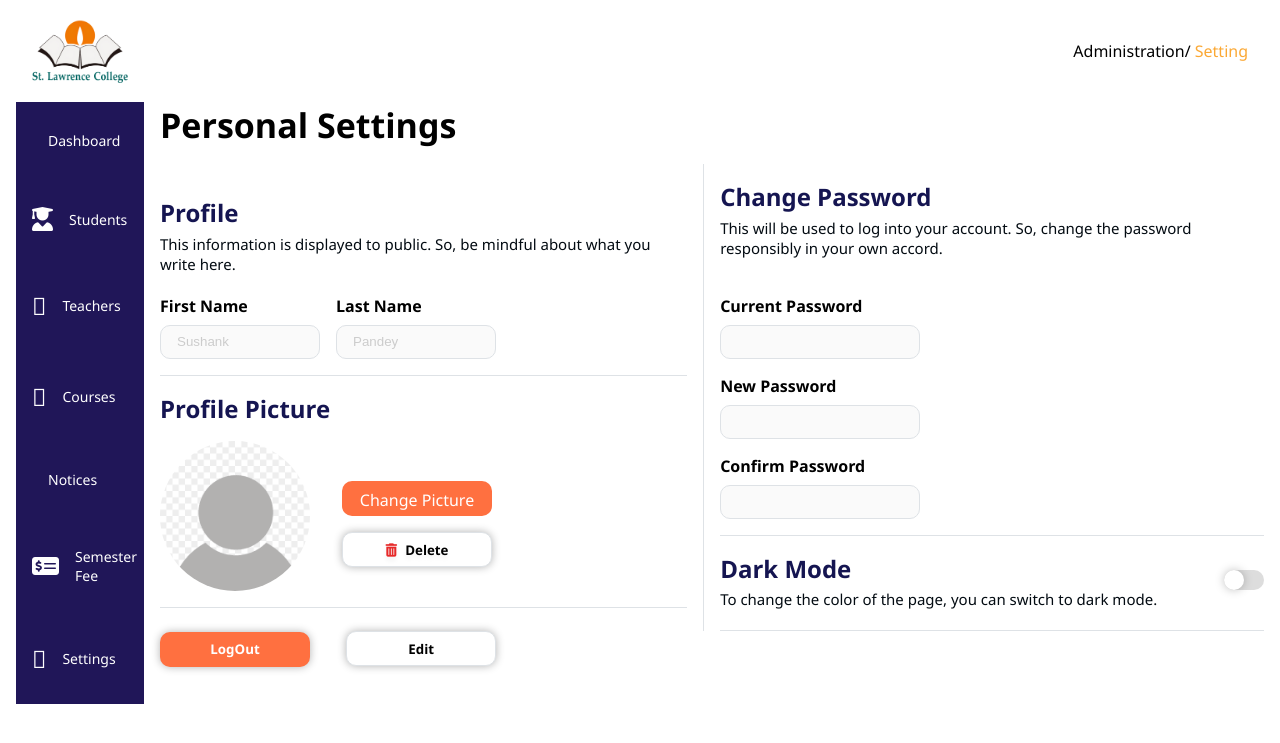
After one commit to sushankpp/Student-management-system, a PHP site: page /setting.php in a window 1280 px wide. The commit adds this page. Shown: the top 743 px of the page. Run offline with PHP 8.4, Linux system fonts and the light colour scheme.

Commit message:
setting page and dark mode almost completed

```diff
--- a/course.php
+++ b/course.php
@@ -45,7 +45,7 @@
                         <li><a href="notice.php"><i class="fa-regular fa-messages"></i><span>Notices</span></a></li>
                         <li><a href="semesterFee.php"><i class="fa-solid fa-money-check-dollar"></i><span>Semester
                                     Fee</span></a></li>
-                        <li><a href=""><i class="fa-duotone fa-gear"></i><span>Settings</span></a></li>
+                        <li><a href="setting.php"><i class="fa-duotone fa-gear"></i><span>Settings</span></a></li>
                     </ul>
                 </ul>
             </div>
--- a/dashboard.php
+++ b/dashboard.php
@@ -42,7 +42,7 @@
             <div class=" vertical-nav-bar shrink">
                 <ul class="nav-items shrink">
                     <ul class="nav-items ">
-                        <li><a href="dashboard.php"><i class="fa-solid fa-objects-column"></i><span>Dashboard</span></a>
+                    <li><a href="dashboard.php"><i class="fa-solid fa-objects-column"></i><span>Dashboard</span></a>
                         </li>
                         <li><a href="studentList.php"><i class="fa-solid fa-user-graduate"></i><span>Students</span></a>
                         </li>
@@ -52,7 +52,7 @@
                         <li><a href="notice.php"><i class="fa-regular fa-messages"></i><span>Notices</span></a></li>
                         <li><a href="semesterFee.php"><i class="fa-solid fa-money-check-dollar"></i><span>Semester
                                     Fee</span></a></li>
-                        <li><a href=""><i class="fa-duotone fa-gear"></i><span>Settings</span></a></li>
+                        <li><a href="setting.php"><i class="fa-duotone fa-gear"></i><span>Settings</span></a></li>
                     </ul>
                 </ul>
             </div>
--- a/index.php
+++ b/index.php
@@ -90,11 +90,6 @@ include_once ('login.php');
 
 <script type="module" src="script/notification.js" defer></script>
 
-<!--<script type="module" src="../Scripts/homepage.js" defer></script>
-<script type="module" src="../Scripts/form.js" defer></script>
-<script src="script/register.js" defer></script>
-
-<script src="script/loginRegister.js"></script>-->
 </body>
 
 </html>
--- a/notice.php
+++ b/notice.php
@@ -6,7 +6,7 @@
     <meta name="viewport" content="width=device-width, initial-scale=1.0">
     <link rel="stylesheet" href="https://site-assets.fontawesome.com/releases/v6.5.1/css/all.css">
     <link rel="shortcut icon" href="internals/images/st-lawrence-logo.png" type="image/x-icon">
-    <link rel="stylesheet" href="style/loadingScreen.js">
+    <link rel="stylesheet" href="style/loadingScreen.css">
     <link rel="stylesheet" href="style/studentList_sidebar.css">
     <link rel="stylesheet" href="style/student_list.css">
     <link rel="stylesheet" href="style/notice.css">
@@ -37,7 +37,7 @@
 
                 <div class=" vertical-nav-bar ">
                     <ul class="nav-items ">
-                        <li><a href="dashboard.php"><i class="fa-solid fa-objects-column"></i><span>Dashboard</span></a>
+                    <li><a href="dashboard.php"><i class="fa-solid fa-objects-column"></i><span>Dashboard</span></a>
                         </li>
                         <li><a href="studentList.php"><i class="fa-solid fa-user-graduate"></i><span>Students</span></a>
                         </li>
@@ -47,7 +47,7 @@
                         <li><a href="notice.php"><i class="fa-regular fa-messages"></i><span>Notices</span></a></li>
                         <li><a href="semesterFee.php"><i class="fa-solid fa-money-check-dollar"></i><span>Semester
                                     Fee</span></a></li>
-                        <li><a href=""><i class="fa-duotone fa-gear"></i><span>Settings</span></a></li>
+                        <li><a href="setting.php"><i class="fa-duotone fa-gear"></i><span>Settings</span></a></li>
                     </ul>
                 </div>
 
--- a/semesterFee.php
+++ b/semesterFee.php
@@ -6,7 +6,7 @@
     <meta name="viewport" content="width=device-width, initial-scale=1.0">
     <link rel="stylesheet" href="https://site-assets.fontawesome.com/releases/v6.5.1/css/all.css">
     <link rel="shortcut icon" href="internals/images/st-lawrence-logo.png" type="image/x-icon">
-    <link rel="stylesheet" href="style/loadingScreen.js">
+    <link rel="stylesheet" href="style/loadingScreen.css">
     <link rel="stylesheet" href="style/studentList_sidebar.css">
     <link rel="stylesheet" href="style/student_list.css">
     <link rel="stylesheet" href="style/fee.css">
@@ -36,7 +36,7 @@
 
                 <div class=" vertical-nav-bar ">
                     <ul class="nav-items ">
-                        <li><a href="dashboard.php"><i class="fa-solid fa-objects-column"></i><span>Dashboard</span></a>
+                    <li><a href="dashboard.php"><i class="fa-solid fa-objects-column"></i><span>Dashboard</span></a>
                         </li>
                         <li><a href="studentList.php"><i class="fa-solid fa-user-graduate"></i><span>Students</span></a>
                         </li>
@@ -46,7 +46,7 @@
                         <li><a href="notice.php"><i class="fa-regular fa-messages"></i><span>Notices</span></a></li>
                         <li><a href="semesterFee.php"><i class="fa-solid fa-money-check-dollar"></i><span>Semester
                                     Fee</span></a></li>
-                        <li><a href=""><i class="fa-duotone fa-gear"></i><span>Settings</span></a></li>
+                        <li><a href="setting.php"><i class="fa-duotone fa-gear"></i><span>Settings</span></a></li>
                     </ul>
                 </div>
 
--- /dev/null
+++ b/setting.php
@@ -0,0 +1,164 @@
+<!DOCTYPE html>
+<html lang="en">
+
+<head>
+    <meta charset="UTF-8">
+    <meta name="viewport" content="width=device-width, initial-scale=1.0">
+    <link rel="shortcut icon" href="internals/images/st-lawrence-logo.png" type="image/x-icon">
+    <link rel="stylesheet" href="https://site-assets.fontawesome.com/releases/v6.5.1/css/all.css">
+    <link rel="stylesheet" href="style/studentList_sidebar.css">
+    <link rel="stylesheet" href="style/loadingScreen.css">
+    <link rel="stylesheet" href="style/student_list.css">
+    <link rel="stylesheet" href="style/setting.css">
+    <title>Setting Page</title>
+</head>
+
+<body>
+    <div class="loading-container" id="loading-container">
+        <div class="loading-screen"></div>
+    </div>
+    <div class="content" id="content">
+        <header class="header">
+
+
+            <img src="internals/images/st-lawrence-logo.png" alt="college logo" class="logo">
+
+            <div class="current-page-name">
+                <p class="location">Administration/ <span class="exact-location">Setting</span></p>
+            </div>
+
+        </header>
+
+
+        <main class="main-content-container">
+
+            <div class=" vertical-nav-bar ">
+                <ul class="nav-items">
+                    <ul class="nav-items ">
+                        <li><a href="dashboard.php"><i class="fa-solid fa-objects-column"></i><span>Dashboard</span></a>
+                        </li>
+                        <li><a href="studentList.php"><i class="fa-solid fa-user-graduate"></i><span>Students</span></a>
+                        </li>
+                        <li><a href="teacherList.php"><i
+                                    class="fa-duotone fa-person-chalkboard"></i><span>Teachers</span></a></li>
+                        <li><a href="course.php"><i class="fa-duotone fa-book"></i><span>Courses</span></a></li>
+                        <li><a href="notice.php"><i class="fa-regular fa-messages"></i><span>Notices</span></a></li>
+                        <li><a href="semesterFee.php"><i class="fa-solid fa-money-check-dollar"></i><span>Semester
+                                    Fee</span></a></li>
+                        <li><a href="setting.php"><i class="fa-duotone fa-gear"></i><span>Settings</span></a></li>
+                    </ul>
+                </ul>
+            </div>
+
+            <div class="results-container">
+                <h1>Personal Settings</h1>
+
+                <div class="settings">
+
+                    <div class="left-side">
+
+
+                        <section class="personProfileInfo info">
+                            <div class=" profileInfo">
+
+                                <h2>Profile</h2>
+                                <p>This information is displayed to public. So, be mindful about what you
+                                    write here.</p>
+                            </div>
+
+                            <div class="names">
+                                <div class="first">
+
+                                    <label for="First Name" class="name fname">First Name</label>
+                                    <input type="text" name="First-name" id="fname" class="editName" value="Sushank"
+                                        disabled>
+                                </div>
+
+                                <div class="">
+
+                                    <label for="Last Name" class="name lname">Last Name</label>
+                                    <input type="text" name="Last-name" id="lname" class="editName" value="Pandey"
+                                        disabled>
+                                </div>
+                            </div>
+                        </section>
+
+                        <section class="profilePictureInfo info">
+                            <div class=" profilePictureHeader">
+                                <h2>Profile Picture</h2>
+                            </div>
+
+                            <div class="updateProfilePicture">
+                                <div class="profilePicture">
+                                    <img id="profileImage" src="internals/images/default-profile.png"
+                                        alt="Profile Picture">
+                                </div>
+
+                                <div class="decidingButtons">
+
+                                    <label for="photoUploader" class="button changePhoto">Change Picture</label>
+
+                                    <input type="file" name="UpdateProfile" id="photoUploader" class="changeProfile">
+                                    <button class="button delete" id="deleteButton"><i
+                                            class="fa-solid fa-trash-can"></i>Delete</button>
+                                </div>
+
+                            </div>
+                        </section>
+                    </div>
+
+                    <div class="right-side">
+                        <section class="changePasswordDiv info">
+                            <div class="  changePasswordInfo">
+                                <h2>Change Password</h2>
+                                <p>This will be used to log into your account. So, change the password
+                                    responsibly in your own accord.</p>
+                            </div>
+
+                            <div class="passwords">
+                                <div class="">
+
+                                    <label for="Current password" class="CurPass" id="CurPass">Current Password</label>
+                                    <input type="password" name="currentPass" id="currentPass" disabled>
+                                </div>
+
+                                <div class="">
+                                    <label for="new password" class="newPass" id="newPass">new Password</label>
+                                    <input type="password" name="newPassword" id="newPassword" disabled>
+                                </div>
+
+                                <div class="">
+                                    <label for="confirm password" class="ConPass" id="ConPass">confirm Password</label>
+                                    <input type="password" name="confirmPass" id="confirmPass" disabled>
+                                </div>
+                            </div>
+                        </section>
+
+                        <section class="darkModeEnable info">
+                            <div class=" darkModeInfo">
+                                <h2>Dark Mode</h2>
+                                <p> To change the color of the page, you can switch to dark mode.</p>
+                            </div>
+
+                            <div class="checkbox">
+                                <label for="darkMode" class="toggle" id="mytoggle">
+                                    <input type="checkbox" name="darkMode" id="darkMode" class="toggle_input">
+                                    <div class="toggle-fill"></div>
+                                </label>
+                            </div>
+                        </section>
+                    </div>
+
+                </div>
+                <section class="saveOrLogout">
+                    <button class="button logoutBtn">LogOut</button>
+                    <button class="button EditBtn">Edit</button>
+                </section>
+            </div>
+        </main>
+    </div>
+    <script src="script/loadingScreen.js" defer></script>
+    <script src="script/setting.js" defer></script>
+</body>
+
+</html>
--- a/studentList.php
+++ b/studentList.php
@@ -48,7 +48,7 @@
                         <li><a href="notice.php"><i class="fa-regular fa-messages"></i><span>Notices</span></a></li>
                         <li><a href="semesterFee.php"><i class="fa-solid fa-money-check-dollar"></i><span>Semester
                                     Fee</span></a></li>
-                        <li><a href=""><i class="fa-duotone fa-gear"></i><span>Settings</span></a></li>
+                        <li><a href="setting.php"><i class="fa-duotone fa-gear"></i><span>Settings</span></a></li>
                     </ul>
                 </ul>
             </div>
--- a/style/loadingScreen.css
+++ b/style/loadingScreen.css
@@ -1,3 +1,18 @@
+body {
+  background-color: #ffff;
+  color: #000;
+  transition: all 0.3s;
+}
+
+.dark-mode {
+  background-color: #000;
+  color: #fff !important;
+}
+
+.dark{
+  color: #fff;
+}
+
 .loading-container {
   flex: 1;
   display: flex;
--- /dev/null
+++ b/style/setting.css
@@ -0,0 +1,217 @@
+h1 {
+  font-size: 34px;
+  font-weight: 600;
+  color: #000;
+  margin: 1rem 0;
+}
+
+.info {
+  display: flex;
+  flex-direction: column;
+  gap: 1rem;
+  border-bottom: 1px solid #dee2e6;
+}
+
+.personProfileInfo {
+  margin: 2rem 0 1rem 0;
+}
+
+.info h2 {
+  font-weight: 600;
+  font-size: 24px;
+  color: rgb(21, 21, 81);
+}
+
+.info p {
+  color: #030b12;
+  padding: 0.3rem 0;
+  font-size: 15px;
+}
+
+.settings {
+  display: flex;
+  gap: 1rem;
+}
+
+.right-side {
+  width: 50%;
+}
+
+.left-side {
+  width: 50%;
+  padding-right: 1rem;
+  border-right: 1px solid #dee2e6;
+}
+
+input {
+  display: block;
+  margin: 0.5rem 0 1rem 0;
+}
+
+.names {
+  display: flex;
+}
+
+input[type='text'],
+input[type='password'] {
+  width: 20dvh;
+  height: 30px;
+  padding: 1rem;
+  border: 1px solid #dee2e6;
+  border-radius: 10px;
+  color: #ccc;
+}
+
+input:focus {
+  outline: none;
+}
+
+label {
+  font-size: 16px;
+  font-weight: 600;
+  text-transform: capitalize;
+}
+
+.first {
+  padding-right: 1rem;
+}
+
+.updateProfilePicture {
+  display: flex;
+  gap: 2rem;
+}
+
+.profilePicture {
+  margin-bottom: 1rem;
+  max-height:150px ;
+}
+
+.profilePicture img {
+  width: 150px;
+  max-height: 150px;
+  object-fit: cover;
+  border-radius: 50%;
+}
+
+.button {
+  width: 150px;
+  height: 35px;
+  font-family: inherit;
+  color: #000;
+  padding: 0.5rem;
+  border-radius: 10px;
+  border: none;
+  cursor: pointer;
+  transition: all 0.3s ease-in-out;
+}
+
+.decidingButtons {
+  display: flex;
+  flex-direction: column;
+  gap: 1rem;
+  margin: auto 0;
+}
+
+input[type='file'] {
+  display: none;
+}
+
+.changePhoto {
+  background-color: #ff7040;
+  color: #fff;
+  text-align: center;
+  font-weight: 500;
+}
+
+.delete i {
+  padding-right: 0.5rem;
+  color: #e72929;
+}
+
+.delete {
+  background-color: #fff;
+  border: 1px solid #dee2e6;
+  box-shadow: 0 0 8px rgba(0, 0, 0, 0.3);
+  font-weight: 600;
+}
+
+.delete:hover i {
+  color: #fff;
+}
+
+.changePasswordInfo {
+  margin: 1rem 0;
+}
+
+.darkModeEnable {
+  display: flex;
+  flex-direction: row;
+  justify-content: space-between;
+  padding: 1rem 0;
+}
+
+.toggle {
+  --width: 40px;
+  --height: calc(var(--width) / 2);
+  --border-radius: calc(var(--height) / 2);
+
+  display: inline-block;
+  cursor: pointer;
+}
+.toggle_input {
+  display: none;
+}
+
+.toggle-fill {
+  position: relative;
+  width: var(--width);
+  height: var(--height);
+  border-radius: var(--border-radius);
+  background: #ddd;
+  transition: background 0.2s;
+}
+
+.toggle_input:checked ~ .toggle-fill {
+  background: #2ecc71;
+}
+
+.toggle-fill::after {
+  content: '';
+  position: absolute;
+  top: 0;
+  left: 0;
+  height: var(--height);
+  width: var(--height);
+  background: #fff;
+  box-shadow: 0 0 10px rgba(0, 0, 0, 0.25);
+  border-radius: 50%;
+  transition: transform 0.2s;
+}
+
+.toggle_input:checked ~ .toggle-fill::after {
+  transform: translateX(calc(var(--width) - var(--height)));
+}
+
+.checkbox {
+  margin: auto 0;
+}
+
+.logoutBtn {
+  background-color: #ff7040;
+  color: #fff;
+  font-weight: 600;
+  box-shadow: 0 0 8px rgba(0, 0, 0, 0.3);
+  margin-right: 2rem;
+}
+
+.EditBtn {
+  background-color: #fff;
+  border: 1px solid #dee2e6;
+  font-weight: 600;
+  box-shadow: 0 0 8px rgba(0, 0, 0, 0.3);
+}
+
+
+.changePasswordDiv input{
+  width: 200px;
+}
--- a/teacherList.php
+++ b/teacherList.php
@@ -22,8 +22,6 @@
     </div>
     <div class="content" id="content">
         <header class="header">
-
-
             <img src="internals/images/st-lawrence-logo.png" alt="college logo" class="logo">
 
             <div class="current-page-name">
@@ -38,7 +36,7 @@
             <div class=" vertical-nav-bar ">
                 <ul class="nav-items">
                     <ul class="nav-items ">
-                    <li><a href="dashboard.php"><i class="fa-solid fa-objects-column"></i><span>Dashboard</span></a>
+                        <li><a href="dashboard.php"><i class="fa-solid fa-objects-column"></i><span>Dashboard</span></a>
                         </li>
                         <li><a href="studentList.php"><i class="fa-solid fa-user-graduate"></i><span>Students</span></a>
                         </li>
@@ -48,7 +46,7 @@
                         <li><a href="notice.php"><i class="fa-regular fa-messages"></i><span>Notices</span></a></li>
                         <li><a href="semesterFee.php"><i class="fa-solid fa-money-check-dollar"></i><span>Semester
                                     Fee</span></a></li>
-                        <li><a href=""><i class="fa-duotone fa-gear"></i><span>Settings</span></a></li>
+                        <li><a href="setting.php"><i class="fa-duotone fa-gear"></i><span>Settings</span></a></li>
                     </ul>
                 </ul>
             </div>
```
Also changed, not shown: script/loadingScreen.js (+38 -0 lines), script/setting.js (added, +37 -0 lines), backend/noticePageHandler.php (added), internals/images/default-profile.png (added).
